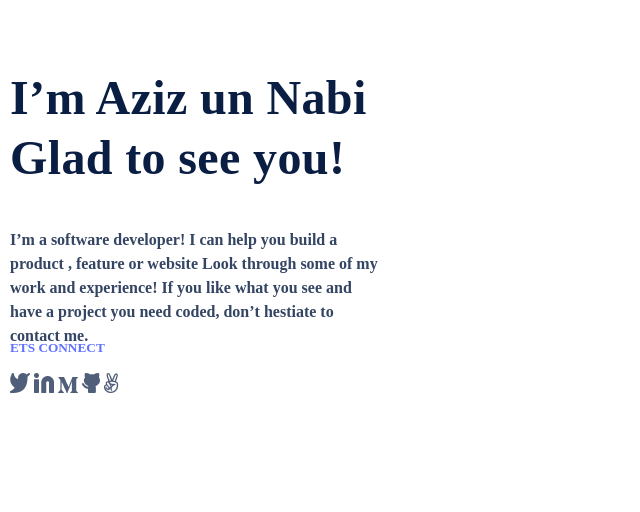
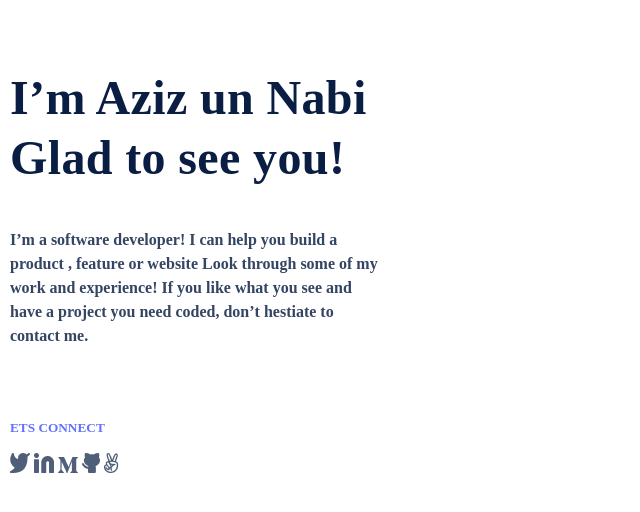
Before and after one commit to azizunnabi/portfolio-setup-and-mobile-version-skeleton, a website: page index.html in a window 1280 px wide. Shown: the part 134-646 px from the top of the page, without its empty margins (0-640 px from the left). Drawn offline with Linux system fonts and the light colour scheme.

Commit message:
one last error corrected in style.css
margin top to one component was important. So i have corrected the required changes.

```diff
--- a/style.css
+++ b/style.css
@@ -182,3 +182,5 @@ h5 {
   padding-left: 50px;
   width: 30px;
 }
+.ets {
+  margin-top:10px;
```
